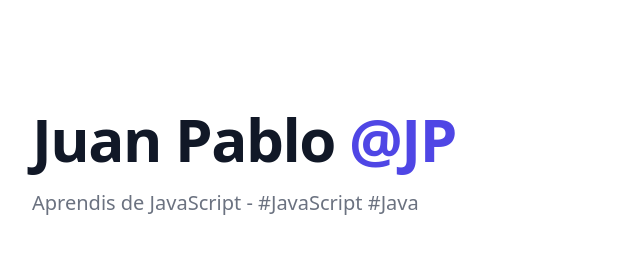
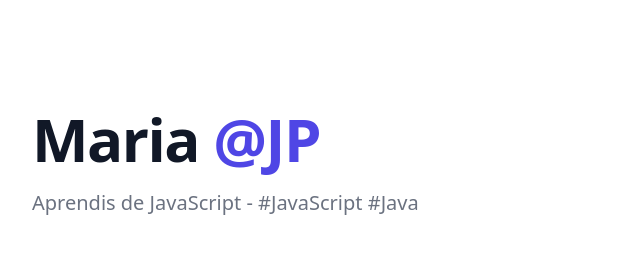
Before and after one commit to juan546546546/async-landing, a plain HTML site: page src/index.html in a window 1280 px wide. Shown: the part 67-346 px from the top of the page, 0-636 px from the left. Drawn offline with nearby package versions, Linux system fonts and the light colour scheme.

Commit message:
Update index.html
Cambie el nombre a maria

```diff
--- a/src/index.html
+++ b/src/index.html
@@ -38,7 +38,7 @@
         <main class="mt-10 mx-auto max-w-7xl px-4 sm:mt-12 sm:px-6 md:mt-16 lg:mt-20 lg:px-8 xl:mt-28">
           <div class="sm:text-center lg:text-left">
             <h1 class="text-4xl tracking-tight font-extrabold text-gray-900 sm:text-5xl md:text-6xl">
-              <span class="block xl:inline">Juan Pablo</span>
+              <span class="block xl:inline">Maria</span>
               <span class="block text-indigo-600 xl:inline">@JP</span>
             </h1>
             <p
```
